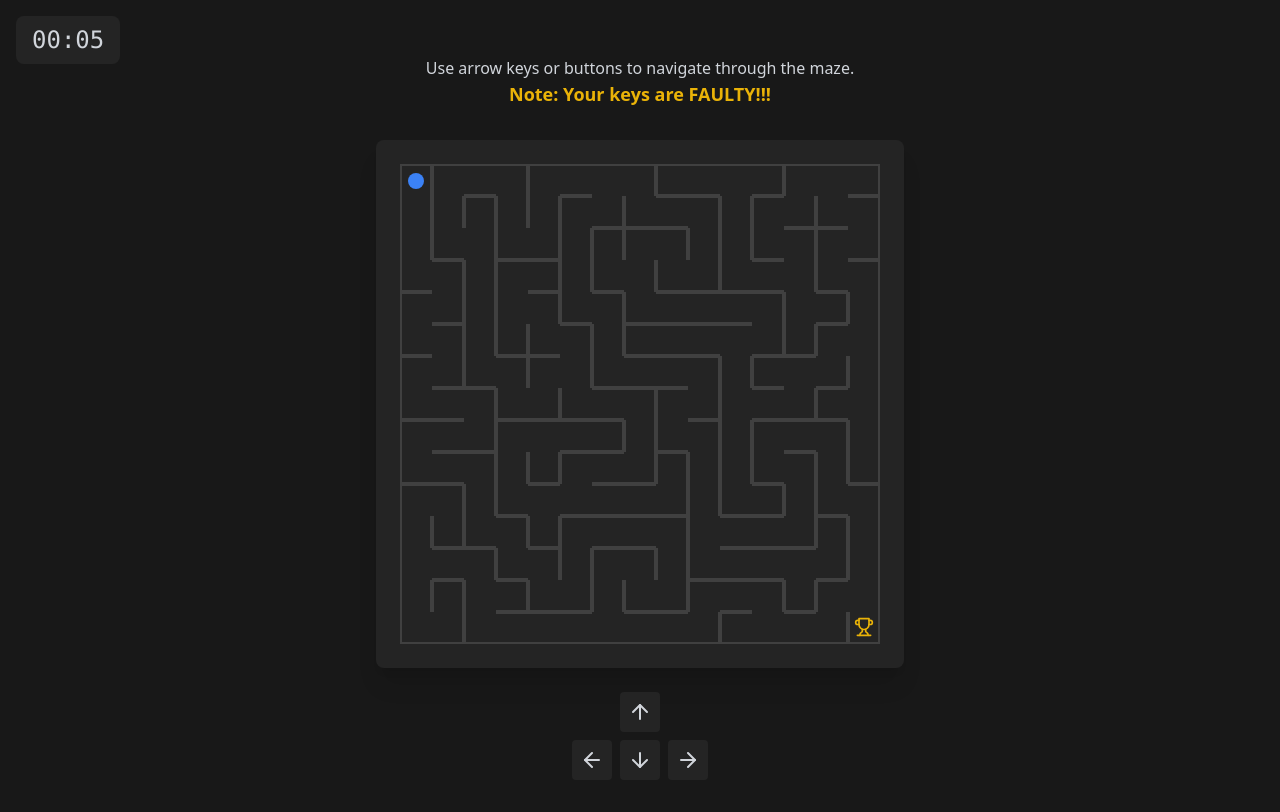
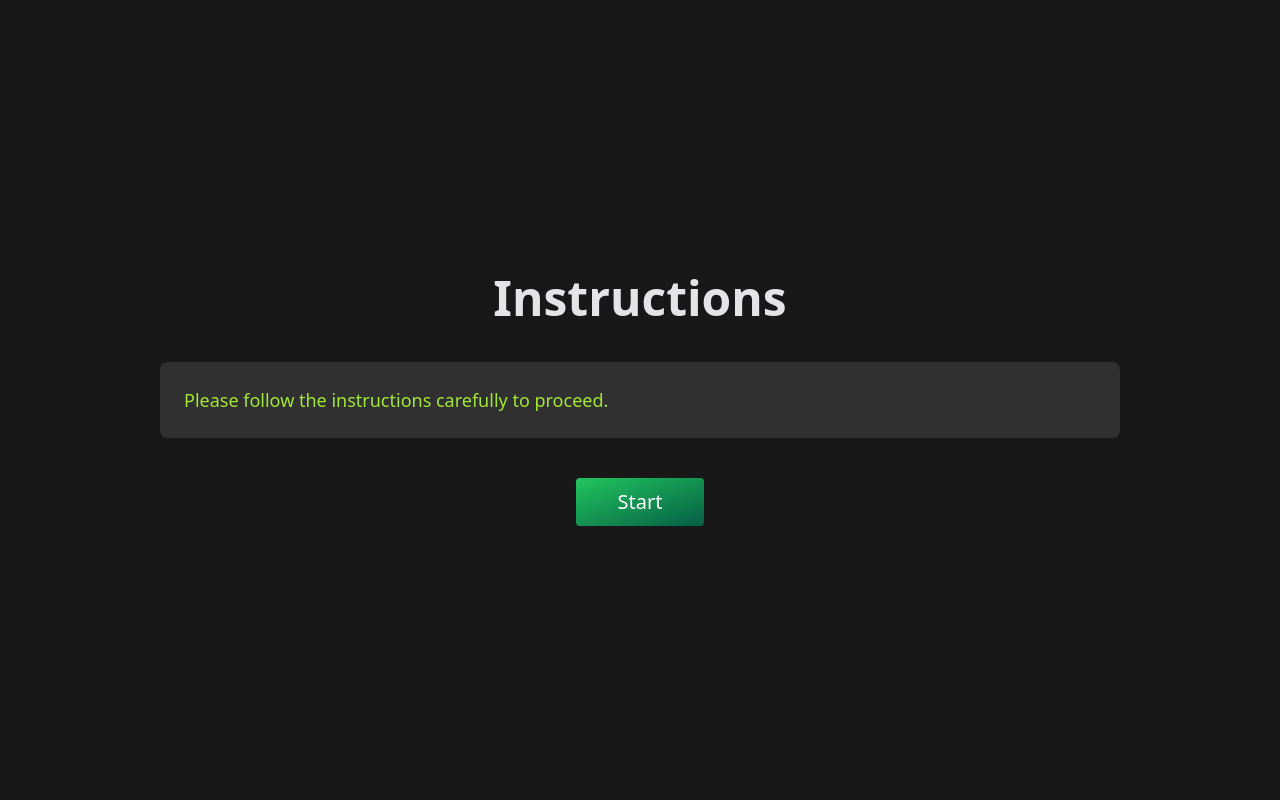
Before and after one commit to Harish-Elangovan-10/Binary_BreakOut-Main, a React (Vite) app: page / in a window 1280 px wide. Built offline with nearby package versions, Linux system fonts and the light colour scheme.

Commit message:
Instruction page added

```diff
--- a/index.html
+++ b/index.html
@@ -4,7 +4,7 @@
     <meta charset="UTF-8" />
     <link rel="icon" type="image/png" href="/revilogo.png" />
     <meta name="viewport" content="width=device-width, initial-scale=1.0" />
-    <title>BINARY BREAKOUT</title>
+    <title>Binary Breakout</title>
   </head>
   <body>
     <div id="root"></div>
--- /dev/null
+++ b/src/Intro.tsx
@@ -0,0 +1,27 @@
+import { useCallback } from 'react';
+import { useNavigate } from 'react-router-dom';
+
+function Intro () {
+
+  const navigate = useNavigate();
+  const startGame = useCallback(() => {
+    navigate('/Maze');
+  }, [navigate]);
+
+  return (
+    <div className="flex flex-col items-center justify-center h-screen main-bg px-40">
+      <h2 className="text-5xl font-bold mb-10 text-zinc-200">Instructions</h2>
+      <div className="p-6 mb-10 w-full text-lg rounded-lg bg-white/10 text-lime-400">
+        <p>Please follow the instructions carefully to proceed.</p>
+      </div>
+      <button
+        className="w-32 h-12 px-4 py-2 text-xl text-white bg-gradient-to-br from-green-500 to-emerald-800 rounded hover:bg-gradient-to-r hover:from-green-500 hover:to-emerald-800 ease-in"
+        onClick={startGame}
+      >
+        Start
+      </button>
+    </div>
+  );
+};
+
+export default Intro;
--- a/src/main.tsx
+++ b/src/main.tsx
@@ -7,13 +7,15 @@ import Round3 from './Round3';
 import MorseCode from './MorseCode';
 import Vault from './Vault';
 import Puzzle from './Puzzle';
+import Intro from './Intro';
 import './index.css';
 
 createRoot(document.getElementById('root')!).render(
   <StrictMode>
     <BrowserRouter>
       <Routes>
-        <Route path="/" element={<Maze />} />
+        <Route path="/" element={<Intro />} />
+        <Route path="/Maze" element={<Maze />} />
         <Route path="/Flip" element={<Flip />} />
         <Route path="/Round3" element={<Round3 />} />
         <Route path='/MorseCode' element={<MorseCode />} />
```
